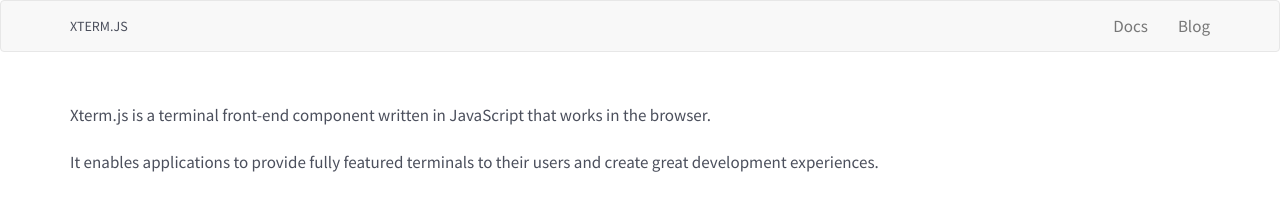
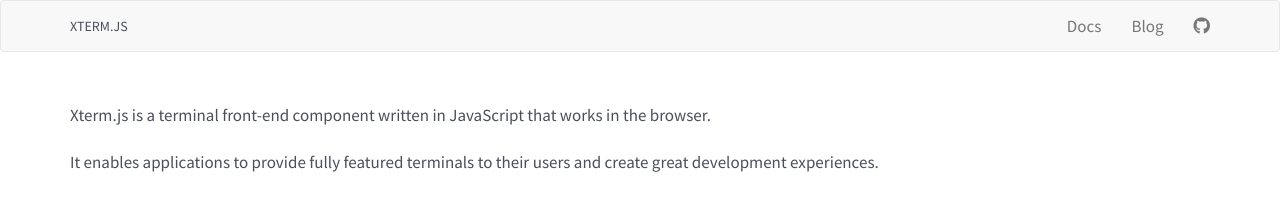
Before and after one commit to xtermjs/xtermjs.org, a Jekyll site: the page built from _pages/index.html, in a window 1280 px wide. Shown: the top 201 px of the page. Built offline with Jekyll 4.4.1, drawn with Linux system fonts in a browser that asks for light colours; nearby versions of some CDN libraries.

Commit message:
Add link to GitHub page

```diff
--- a/_includes/header.html
+++ b/_includes/header.html
@@ -12,6 +12,11 @@
     <ul class="nav navbar-nav navbar-right">
       <li><a href="/docs">Docs</a></li>
       <li><a href="/blog">Blog</a></li>
+      <li>
+        <a href="https://github.com/sourcelair/xterm.js">
+        	<i class="fa fa-github"></i>
+        </a>
+      </li>
     </ul>
   </div><!-- /.container-fluid -->
 </nav>
```
